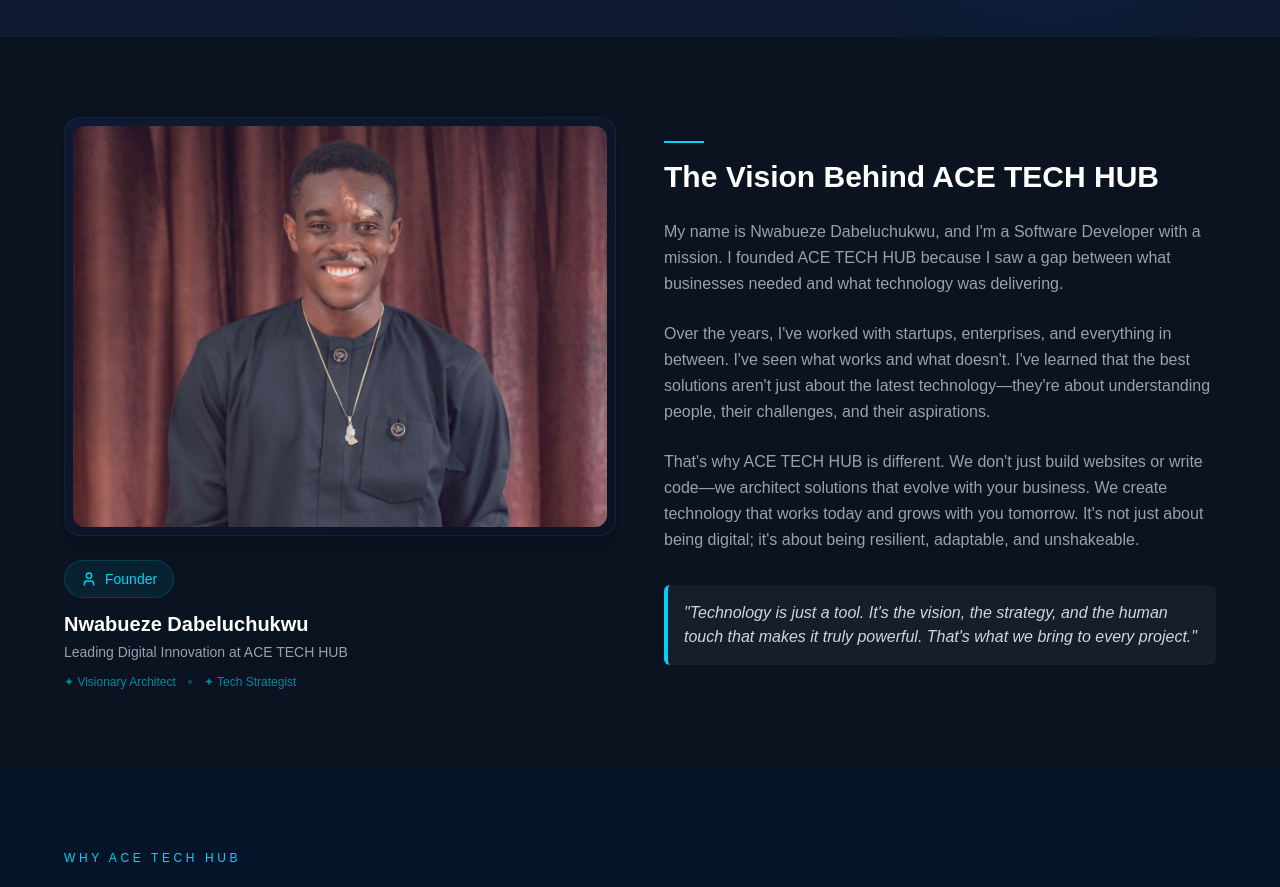
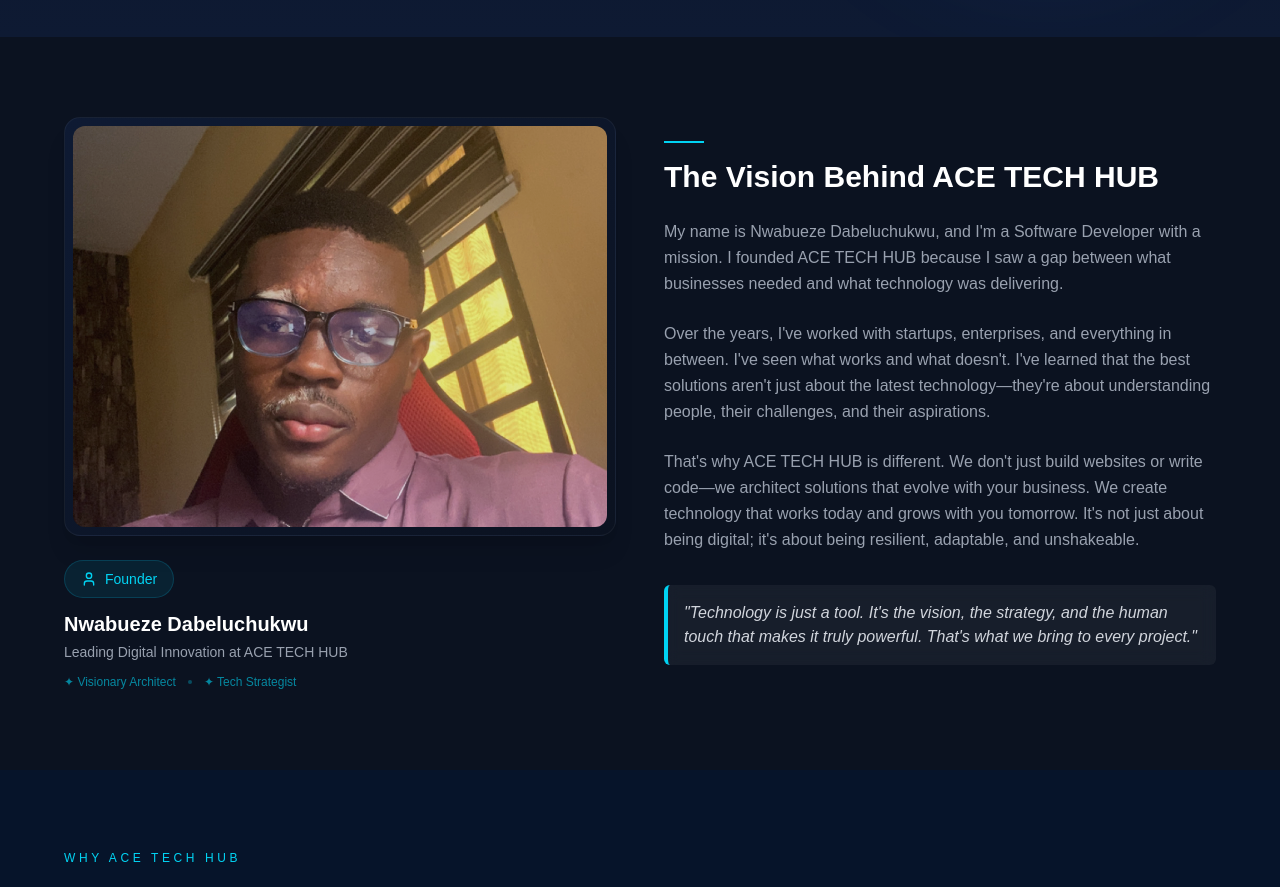
Before and after one commit to Dabeluchukwu/Ace-Tech-Hub, a Next.js app: page /about in a window 1280 px wide. Shown: the part 820-1707 px from the top of the page. Built offline with nearby package versions, Linux system fonts and the light colour scheme.

Commit message:
updated founders image

```diff
--- a/src/components/AboutUs/Hero.jsx
+++ b/src/components/AboutUs/Hero.jsx
@@ -155,7 +155,7 @@ export default function Hero() {
                 transition={{ duration: 0.5 }}
               >
                 <Image
-                  src="/images/dabimainpiccrop.jpeg"
+                  src="/images/DabiMainPic.jpeg"
                   alt="ACE TECH HUB Founders"
                   fill
                   unoptimized
```
Also changed, not shown: public/images/DabiMainPic.jpeg (added).
